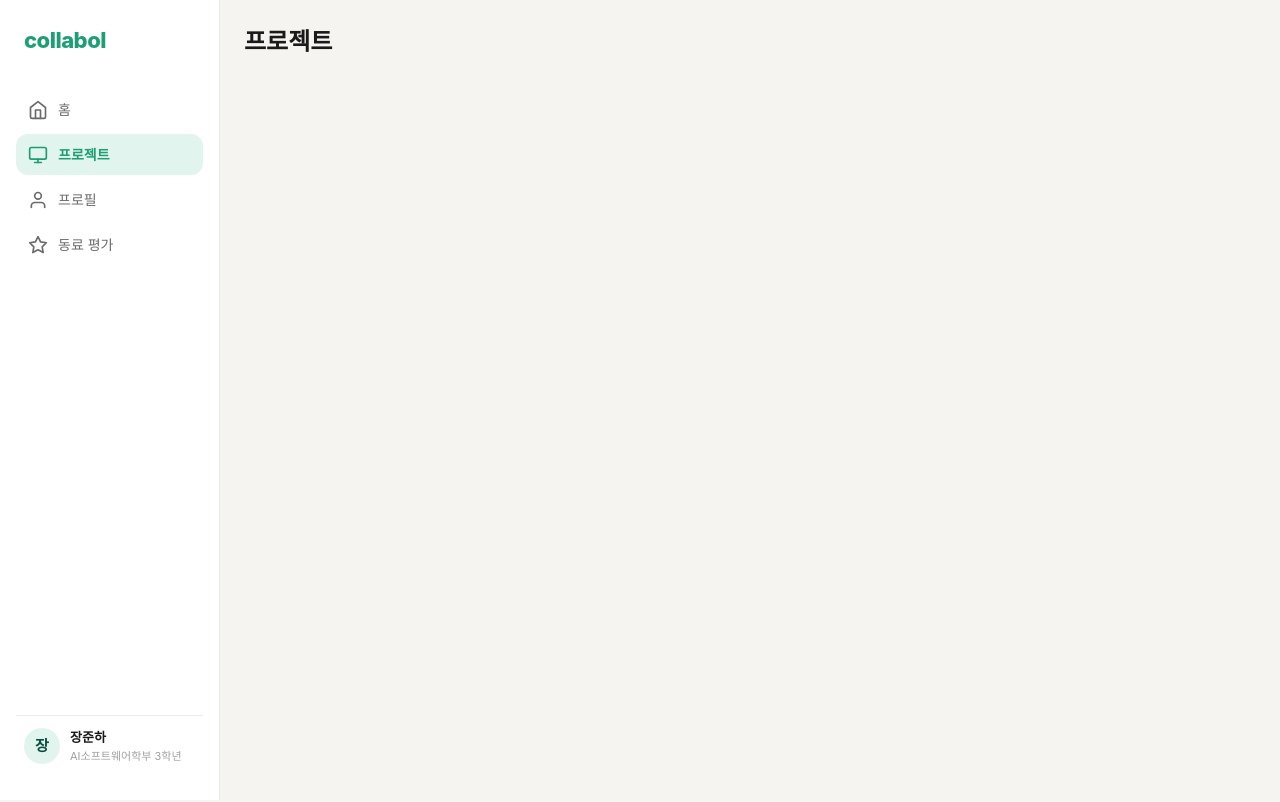
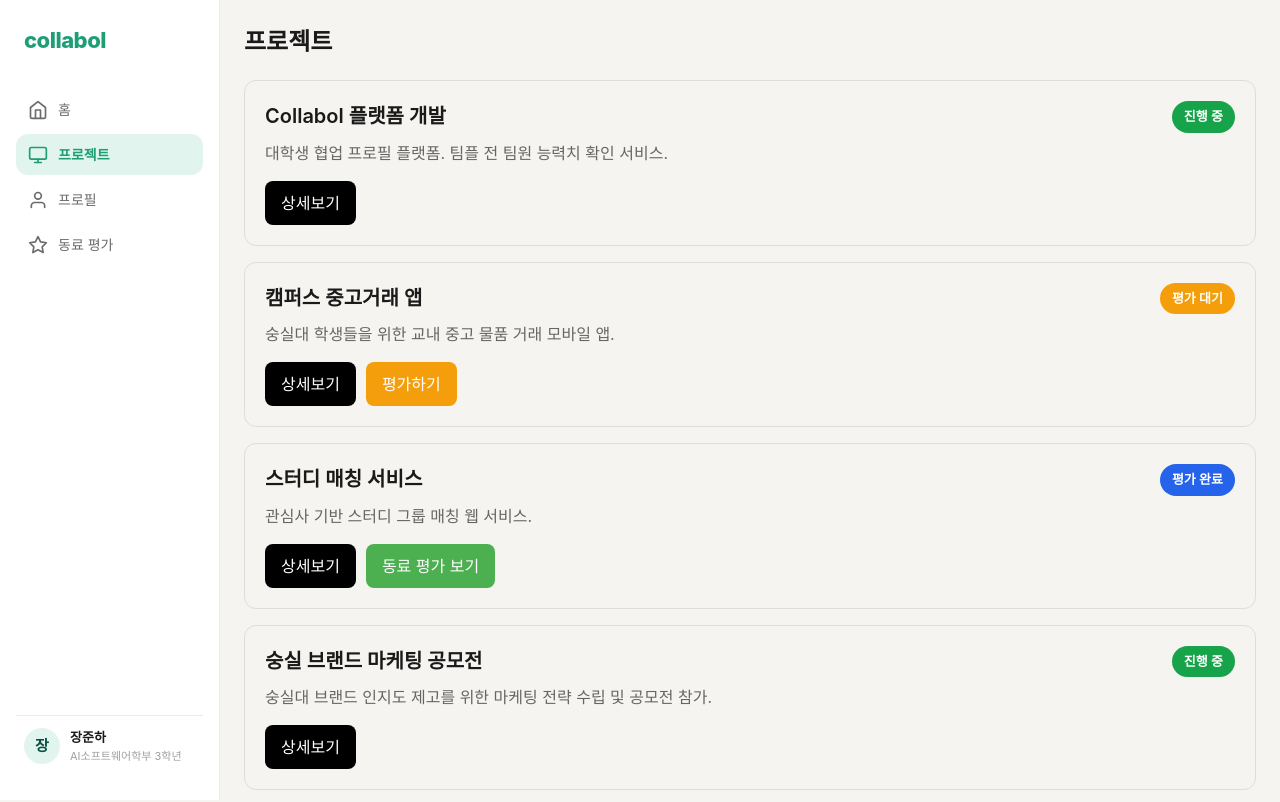
Before and after one commit to hefour/Collabol-FE, a React (Vite) app: page /projects in a window 1280 px wide. Shown: the top 802 px of the page. Built offline with nearby package versions, Linux system fonts and the light colour scheme; a web font is replaced by a local one.

Commit message:
Refactor ProjectsPage component with navigation and status

```diff
--- a/src/pages/ProjectsPage.tsx
+++ b/src/pages/ProjectsPage.tsx
@@ -1,7 +1,128 @@
+import { useNavigate } from "react-router-dom";
+import { projects } from "../data/mockData";
+import type { Project } from "../types";
+
+const STATUS_LABEL: Record<Project["status"], string> = {
+  in_progress: "진행 중",
+  recruiting: "평가 대기",
+  completed: "평가 완료",
+};
+
 export default function ProjectsPage() {
+  const navigate = useNavigate();
+
+  const handleReviewClick = (project: Project) => {
+    navigate(`/review/${project.id}`);
+  };
+
+  const handleEvaluateClick = (project: Project) => {
+    navigate(`/evaluate/${project.id}`);
+  };
+
+  const getStatusColor = (status: Project["status"]) => {
+    switch (status) {
+      case "in_progress":
+        return "#16a34a";
+
+      case "recruiting":
+        return "#f59e0b";
+
+      case "completed":
+        return "#2563eb";
+
+      default:
+        return "#666";
+    }
+  };
+
   return (
     <div style={{ padding: 24 }}>
-      <h1 style={{ fontSize: 24, fontWeight: 700 }}>프로젝트</h1>
+      <h1 style={{ fontSize: 24, fontWeight: 700, marginBottom: 20 }}>
+        프로젝트
+      </h1>
+
+      {projects.map((p) => (
+        <div
+          key={p.id}
+          style={{
+            border: "1px solid #ddd",
+            borderRadius: 12,
+            padding: 20,
+            marginBottom: 16,
+          }}
+        >
+          <div style={{ display: "flex", justifyContent: "space-between" }}>
+            <h2 style={{ fontSize: 20, fontWeight: 600 }}>
+              {p.title}
+            </h2>
+
+            <span
+              style={{
+                background: getStatusColor(p.status),
+                color: "white",
+                padding: "6px 12px",
+                borderRadius: 999,
+                fontSize: 13,
+                fontWeight: 600,
+              }}
+            >
+              {STATUS_LABEL[p.status]}
+            </span>
+          </div>
+
+          <p style={{ color: "#666", marginTop: 8 }}>
+            {p.description}
+          </p>
+
+          <div style={{ display: "flex", gap: 10, marginTop: 16 }}>
+            <button
+              onClick={() => navigate(`/projects/${p.id}`)}
+              style={{
+                padding: "10px 16px",
+                border: "none",
+                borderRadius: 8,
+                background: "black",
+                color: "white",
+                cursor: "pointer",
+              }}
+            >
+              상세보기
+            </button>
+
+            {p.status === "recruiting" && (
+              <button
+                onClick={() => handleEvaluateClick(p)}
+                style={{
+                  padding: "10px 16px",
+                  border: "none",
+                  borderRadius: 8,
+                  background: "#f59e0b",
+                  color: "white",
+                  cursor: "pointer",
+                }}
+              >
+                평가하기
+              </button>
+            )}
+
+            {p.status === "completed" && (
+              <button
+                onClick={() => handleReviewClick(p)}
+                style={{
+                  padding: "10px 16px",
+                  border: "none",
+                  borderRadius: 8,
+                  background: "#4CAF50",
+                  color: "white",
+                  cursor: "pointer",
+                }}
+              >
+                동료 평가 보기
+              </button>
+            )}
+          </div>
+        </div>
+      ))}
     </div>
   );
 }
```
